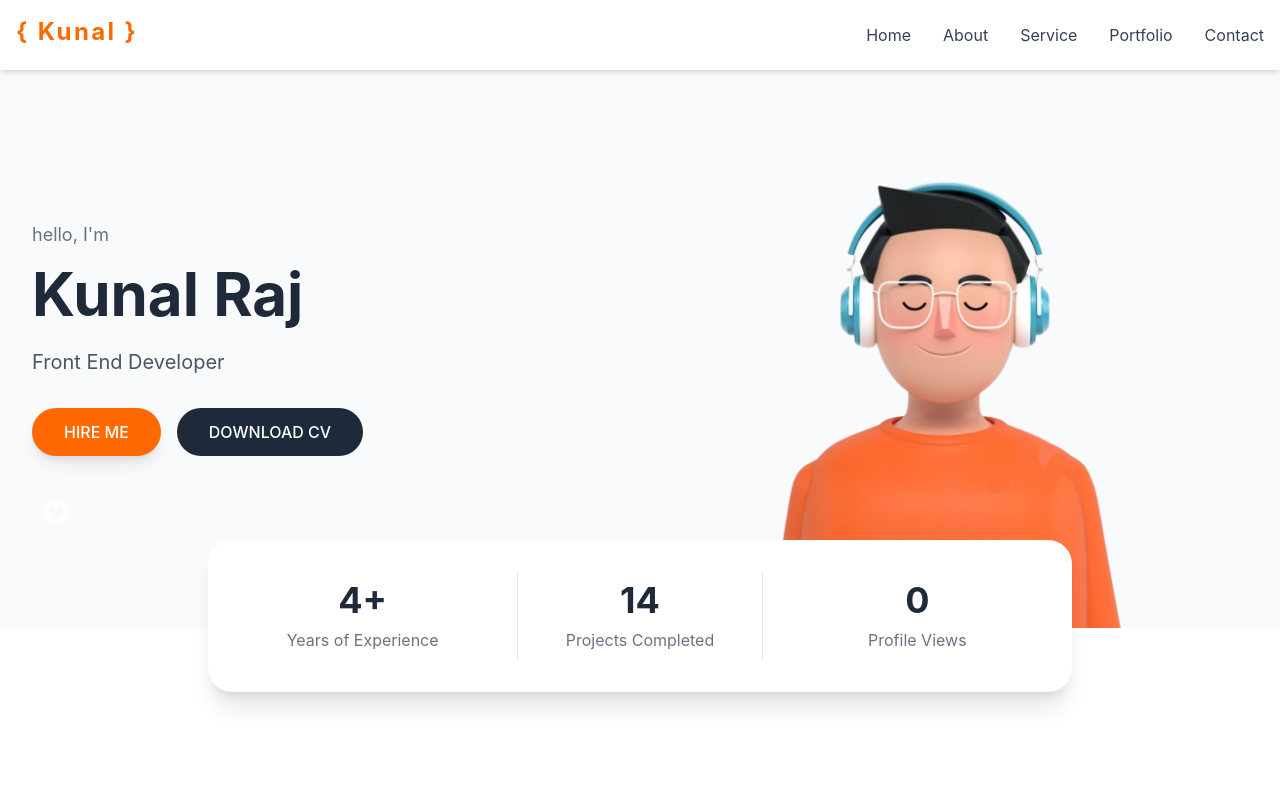
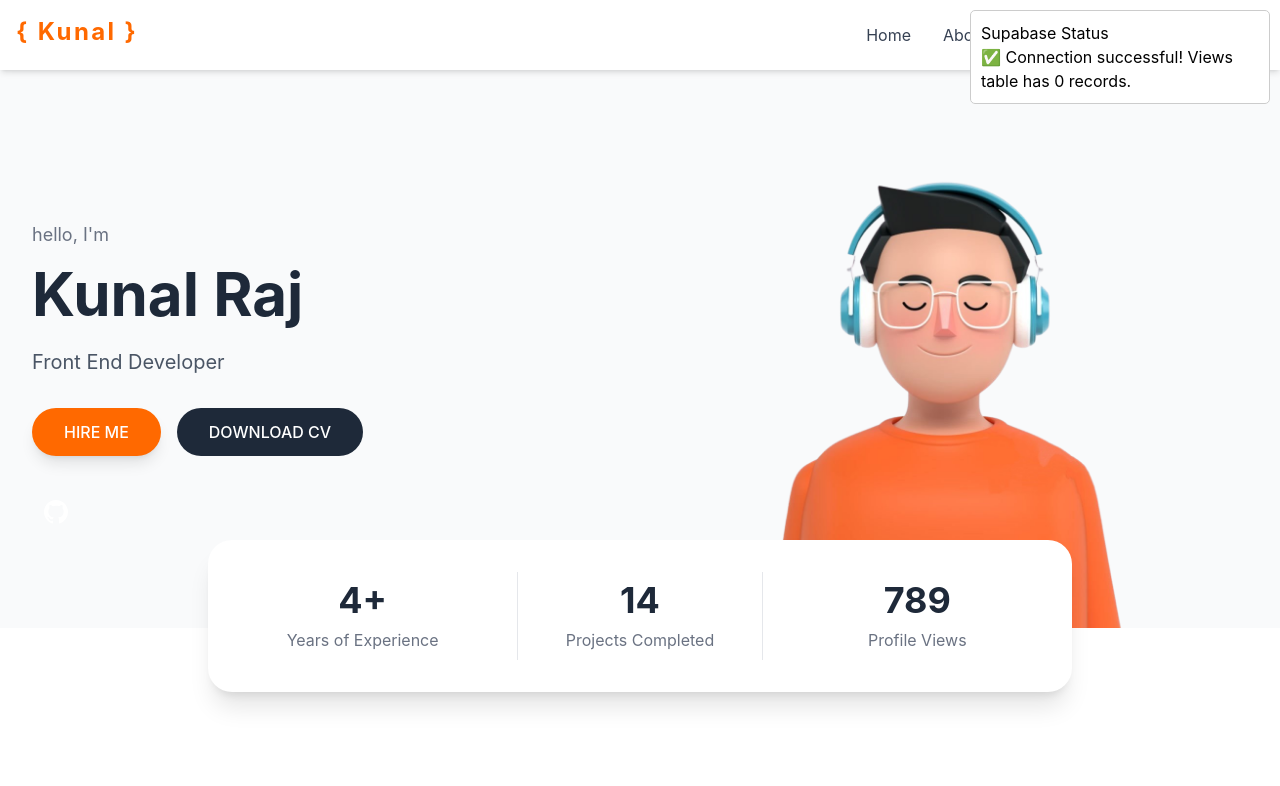
Before and after one commit to kunalraj-313/my-portfolio, a React (Vite) app: page / in a window 1280 px wide. Shown: the top 786 px of the page. Built offline with nearby package versions, Linux system fonts and the light colour scheme; no server answers; the database is empty.

Commit message:
fix: view issue fixed

```diff
--- a/src/App.jsx
+++ b/src/App.jsx
@@ -8,6 +8,7 @@ import Portfolio from "./components/Portfolio";
 import Contact from "./components/Contact";
 import Footer from "./components/Footer";
 import HireMe from "./components/HireMe";
+import SupabaseTest from "./components/SupabaseTest";
 import { useViewTracker } from "./hooks/useViewTracker";
 
 function App() {
@@ -16,6 +17,7 @@ function App() {
 
   return (
     <div className="App">
+      <SupabaseTest />
       <Navbar />
       <Hero />
       <About />
--- a/src/components/Hero.jsx
+++ b/src/components/Hero.jsx
@@ -12,15 +12,18 @@ const Hero = () => {
     const fetchViews = async () => {
       try {
         const views = await getTotalViews('/');
-        setTotalViews(views);
+        setTotalViews(views || 789); // Fallback to 789 if no data
       } catch (error) {
         console.error('Error fetching views:', error);
+        setTotalViews(789); // Fallback on error
       } finally {
         setLoading(false);
       }
     };
 
-    fetchViews();
+    // Add a small delay to allow for component mount
+    const timer = setTimeout(fetchViews, 1000);
+    return () => clearTimeout(timer);
   }, [getTotalViews]);
 
   const handleHireMe = () => {
--- /dev/null
+++ b/src/components/SupabaseTest.jsx
@@ -0,0 +1,73 @@
+import React, { useEffect, useState } from 'react';
+import { supabase } from '../lib/supabase';
+
+const SupabaseTest = () => {
+  const [status, setStatus] = useState('Checking connection...');
+  const [error, setError] = useState(null);
+
+  useEffect(() => {
+    const testConnection = async () => {
+      try {
+        // Test if environment variables are loaded
+        const supabaseUrl = import.meta.env.VITE_SUPABASE_URL;
+        const supabaseKey = import.meta.env.VITE_SUPABASE_ANON_KEY;
+
+        console.log('Environment check:');
+        console.log('- Supabase URL exists:', !!supabaseUrl);
+        console.log('- Supabase URL value:', supabaseUrl);
+        console.log('- Supabase Key exists:', !!supabaseKey);
+        console.log('- All env vars:', import.meta.env);
+
+        if (!supabaseUrl || !supabaseKey) {
+          throw new Error(`Missing environment variables:
+            - VITE_SUPABASE_URL: ${supabaseUrl ? 'Found' : 'Missing'}
+            - VITE_SUPABASE_ANON_KEY: ${supabaseKey ? 'Found' : 'Missing'}
+          `);
+        }
+
+        // Test database connection
+        console.log('Testing database connection...');
+        const { data, error, count } = await supabase
+          .from('views')
+          .select('*', { count: 'exact', head: true });
+
+        if (error) {
+          throw error;
+        }
+
+        setStatus(`✅ Connection successful! Views table has ${count || 0} records.`);
+        console.log('Database connection successful!');
+      } catch (err) {
+        console.error('Supabase connection error:', err);
+        setError(err.message);
+        setStatus('❌ Connection failed');
+      }
+    };
+
+    testConnection();
+  }, []);
+
+  return (
+    <div style={{
+      position: 'fixed',
+      top: '10px',
+      right: '10px',
+      background: 'white',
+      padding: '10px',
+      border: '1px solid #ccc',
+      borderRadius: '5px',
+      zIndex: 9999,
+      maxWidth: '300px'
+    }}>
+      <h4>Supabase Status</h4>
+      <p>{status}</p>
+      {error && (
+        <div style={{ color: 'red', fontSize: '12px' }}>
+          <strong>Error:</strong> {error}
+        </div>
+      )}
+    </div>
+  );
+};
+
+export default SupabaseTest;
```
